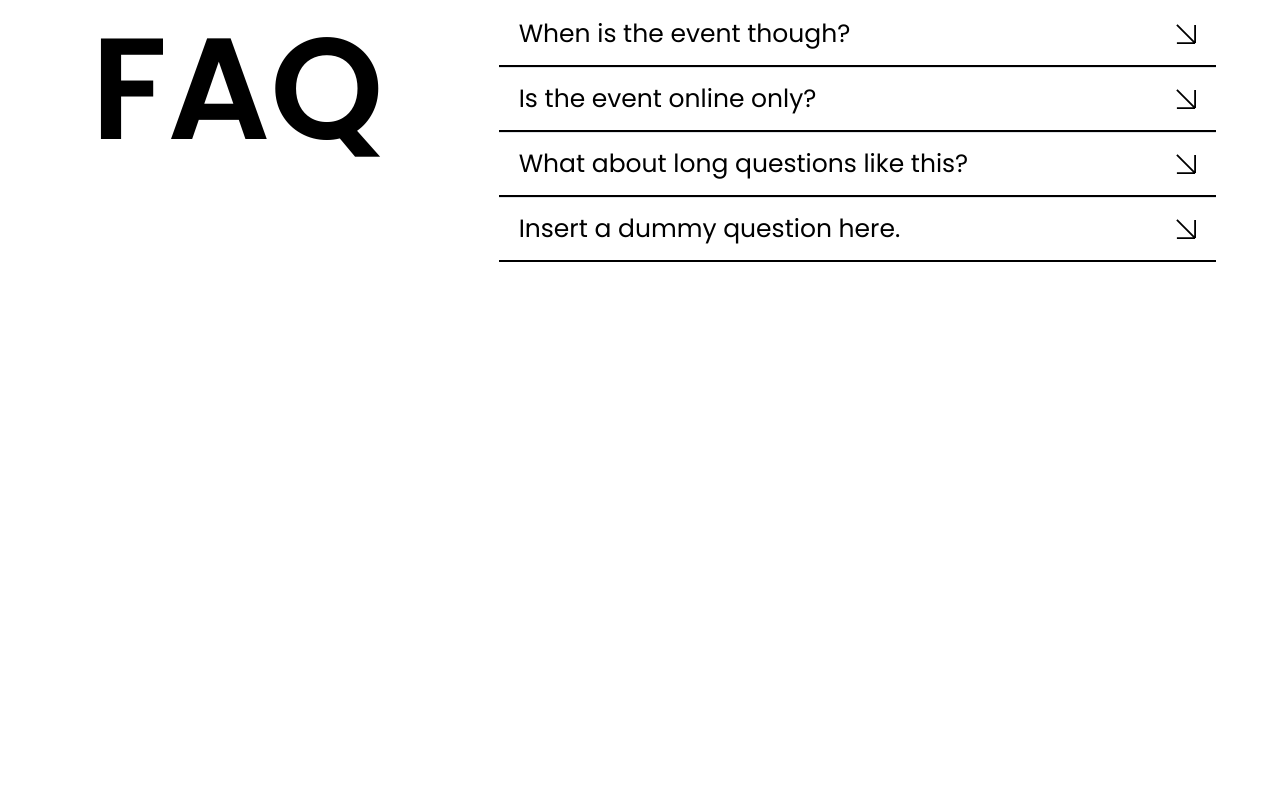
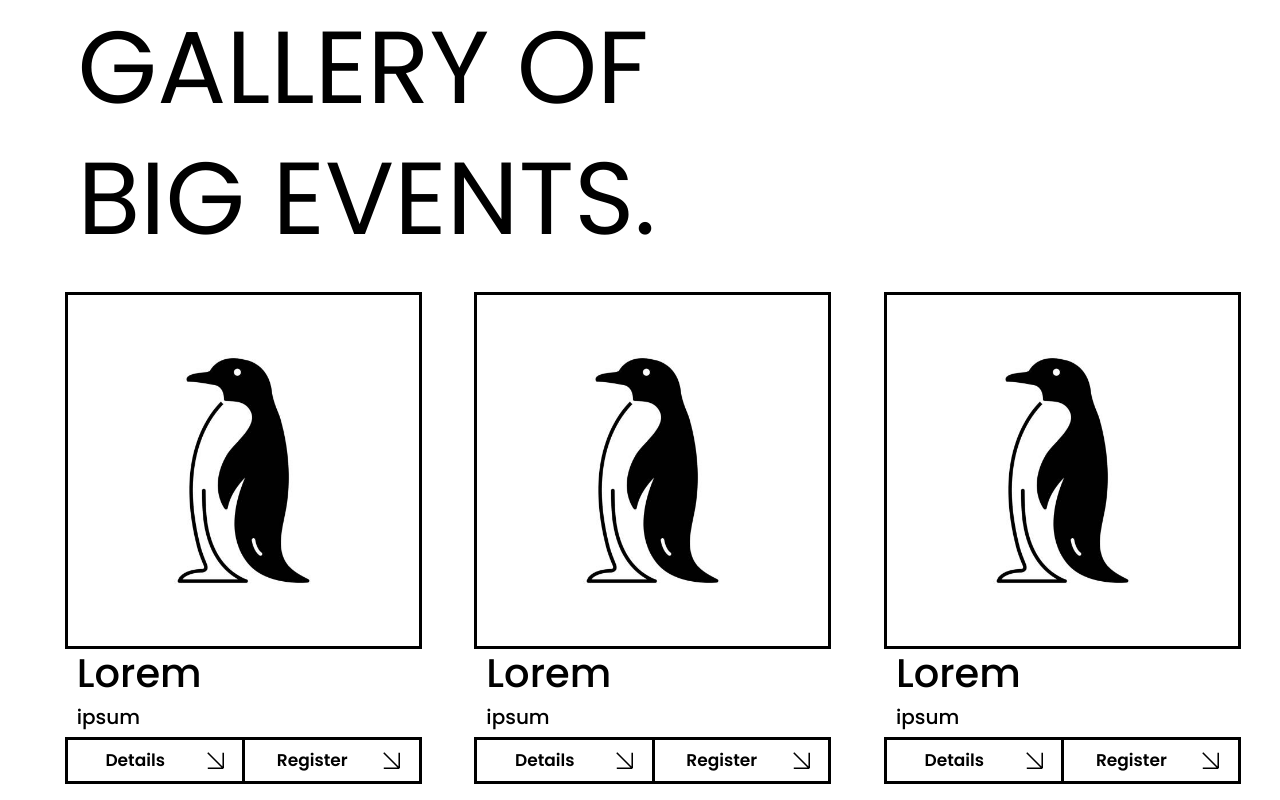
Before and after one commit to zense/Infin8-2023, a React (Create React App) app in the folder client/: page / in a window 1280 px wide. Shown: the part 1580-2380 px from the top of the page. Before the commit the page ends 1922 px from the top, so only its background shows below. Built offline with nearby package versions, Linux system fonts and the light colour scheme.

Commit message:
gallery done

```diff
--- a/client/src/App.js
+++ b/client/src/App.js
@@ -2,11 +2,13 @@ import './App.scss';
 
 import Faq from './components/Faq/Faq';
 import TimeLine from './components/Timeline/TimeLine';
+import Gallery from './components/Gallery/Gallery';
 
 function App() {
   return (
     <div className="App">
       <TimeLine></TimeLine>
+      <Gallery></Gallery>
       <Faq></Faq>
       <div className='space'></div>
     </div>
--- /dev/null
+++ b/client/src/components/Gallery/Card.jsx
@@ -0,0 +1,43 @@
+import './Card.scss'
+import Image from "../../images/concert.jpeg"
+import arrow from "../../images/downright.svg"
+
+const Card = (props) => {
+    return <div className="Card">
+        <div className="row">
+            <div className="col mz">
+                <img className= "cardImage" src={Image} alt="" />
+            </div>
+        </div>
+        <div className="row">
+            <h1 className="title">
+            {props.title}
+            </h1>
+        </div>
+        <div className="row">
+            <h5 className="incentives">
+            {props.incentives}
+            </h5>
+        </div>
+        <div className="row">
+            <div className="col-6 mz">
+                <button className='border_right'><div className="row">
+                    <div className="col-9">Details</div>
+                    <div className="col-3">
+                        <img className = "arrow" src={arrow} alt="" />
+                    </div>
+                </div></button>
+            </div>
+            <div className="col-6 mz border_left">
+                <button className='border_left'><div className="row">
+                    <div className="col-9">Register</div>
+                    <div className="col-3">
+                        <img  className = "arrow" src={arrow} alt="" />
+                    </div>
+                </div></button>
+            </div>
+        </div>
+    </div>
+}
+
+export default Card;
--- /dev/null
+++ b/client/src/components/Gallery/Card.scss
@@ -0,0 +1,62 @@
+$buttonbg : white;
+$line-color : black;
+$buttontext : black;
+$line-width : 3px;
+
+.Card{
+    flex : 0 0 auto;
+    width: 26vw;
+    margin: 3vh 3vw;
+    .space{
+        height: 5vh;
+    }
+    .cardImage{
+        margin: 0!important;
+        width: 100%;
+        border: $line-width solid $line-color;
+    }
+    button{
+        background-color: $buttonbg; /* Green */
+        border: $line-width solid $line-color;
+        border-radius: 0;
+        color: $buttontext;
+        padding: 8px 20px !important;
+        text-align: center;
+        text-decoration: none;
+        width: 100%;
+        height: 100%;
+        font-size: 17px;
+        font-weight: 600;
+        margin: 0;
+    }
+    .border_right{
+        border-right : $line-width/2 solid $line-color;
+    }
+    .border_left{
+        border-left : $line-width/2 solid $line-color;
+    }
+    .arrow{
+        height: 17px;
+        width: auto;
+    }
+    .title,.incentives{
+        text-align: left;
+        color : $buttontext
+    }
+    @media(max-width : 538px){
+        width: 60vw;
+        margin : 3vh 6vw !important;
+    }
+    @media(min-width : 539px) and (max-width : 615px){
+        width: 45vw;
+    }
+    @media(min-width : 615px) and (max-width : 869px){
+        width: 35vw;
+    }
+
+
+    .mz{
+        margin : 0!important;
+        padding :0!important;
+    }
+}
--- /dev/null
+++ b/client/src/components/Gallery/Gallery.jsx
@@ -0,0 +1,29 @@
+import "./Gallery.scss"
+import Card from "./Card"
+
+const Gallery = () => {
+    return <div className="Gallery">
+        <div className="row">
+            <h1 className="heading">
+                GALLERY OF
+            </h1>
+        </div>
+        <div className="row">
+            <h1 className="heading">
+                BIG EVENTS.
+            </h1>
+        </div>
+        <div className="scroll">
+            <Card title="Lorem" incentives="ipsum" />
+            <Card title="Lorem" incentives="ipsum" />
+            <Card title="Lorem" incentives="ipsum" />
+            <Card title="Lorem" incentives="ipsum" />
+            <Card title="Lorem" incentives="ipsum" />
+            <Card title="Lorem" incentives="ipsum" />
+            <Card title="Lorem" incentives="ipsum" />
+        </div>
+        <div className="space"></div>
+    </div>
+}
+
+export default Gallery;
--- /dev/null
+++ b/client/src/components/Gallery/Gallery.scss
@@ -0,0 +1,26 @@
+$line-width : 3px;
+$line-color : black;
+$heading-color : black;
+.Gallery{
+    border-top : $line-width solid $line-color;
+    border-bottom : $line-width solid $line-color;
+    padding-bottom: 5vh;
+    padding-top: 5vh;
+    .scroll{
+        display: flex;
+        flex-wrap: nowrap;
+        overflow-x: scroll !important;
+        padding-left: 3vw;
+        // white-space: nowrap !important;
+    }
+    .space{
+        height: 3vh;
+    }
+    .heading{
+        font-size : 8vw;
+        color : $heading-color;
+        text-align: left;
+        padding-left: 7vw;
+        font-weight: 400;
+    }
+}
```
